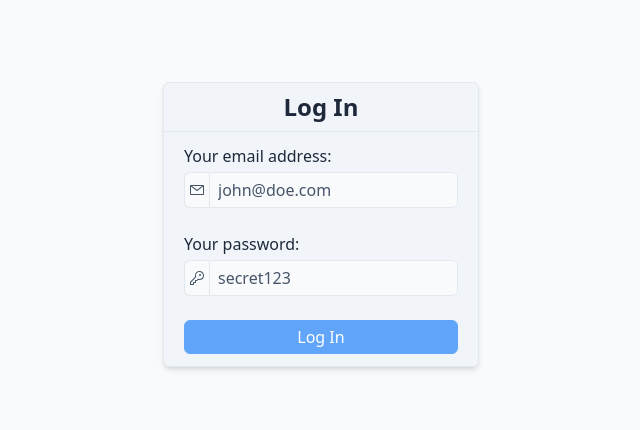
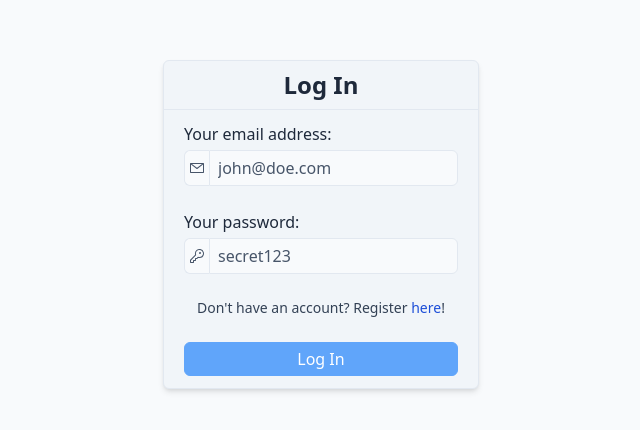
Before and after one commit to 0l1v3rr/todo, a React (Create React App) app in the folder view/: page /login in a window 1280 px wide. Shown: the part 176-606 px from the top of the page, without its empty margins (319-959 px from the left). Built offline with nearby package versions, Linux system fonts and the light colour scheme.

Commit message:
bug fixes: login form

```diff
--- a/view/src/App.tsx
+++ b/view/src/App.tsx
@@ -1,10 +1,25 @@
 import Home from "./pages/Home";
 
+import { useEffect, useState } from "react";
 import { BrowserRouter as Router, Routes, Route } from "react-router-dom";
 import Login from "./pages/Login";
 import Register from "./pages/Register";
 
+interface User {
+    id: number,
+    email: string,
+    name: string,
+    isEnabled: boolean
+}
+
 const App = () => {
+  const [isLoaded, setIsLoaded] = useState(false);
+  const [loggedInUser, setLoggedInUser] = useState<User | null>(null);
+
+  useEffect(() => {
+    setIsLoaded(true);
+  });
+
   return (
     <div className="w-screen min-h-screen flex items-center justify-center bg-slate-50 text-slate-800">
         <Router>
--- a/view/src/pages/Login.tsx
+++ b/view/src/pages/Login.tsx
@@ -1,5 +1,6 @@
 import { useState } from "react";
 import { VscKey, VscMail } from "react-icons/vsc";
+import { useNavigate, Link } from "react-router-dom";
 
 import axios, { AxiosError } from "axios";
 
@@ -12,6 +13,8 @@ type Settings = {
 }
 
 const Login = () => {
+    let navigate = useNavigate();
+
     const [isBtnActive, setIsBtnActive] = useState(false);
     const [requestError, setRequestError] = useState("");
 
@@ -118,9 +121,8 @@ const Login = () => {
             password: password
         })
         .then(res => {
-            console.log(res);
             if(res.status === 200) {
-                // handle successful login
+                navigate("/");
             }
         })
         .catch(err => {
@@ -164,6 +166,13 @@ const Login = () => {
                     validate={validatePassword}
                 />
 
+                <div className="text-sm text-slate-700">
+                    Don't have an account? Register&nbsp;
+                    <span className="text-blue-700 cursor-pointer transition-all duration-300 hover:text-blue-500">
+                        <Link to="/register">here</Link>
+                    </span>!
+                </div>
+
                 <ButtonPrimary
                     isActive={isBtnActive}
                     onClick={handleFormSubmit}
```
Also changed, not shown: 1 other file (tests, documents, lock files or other folders).
